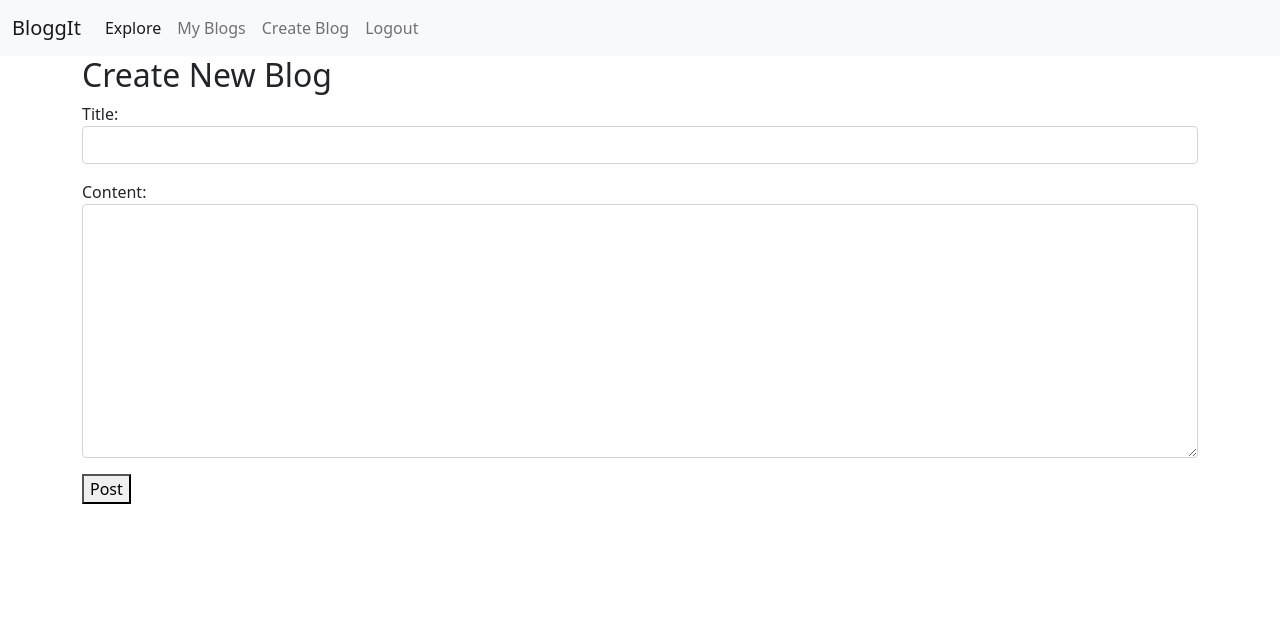
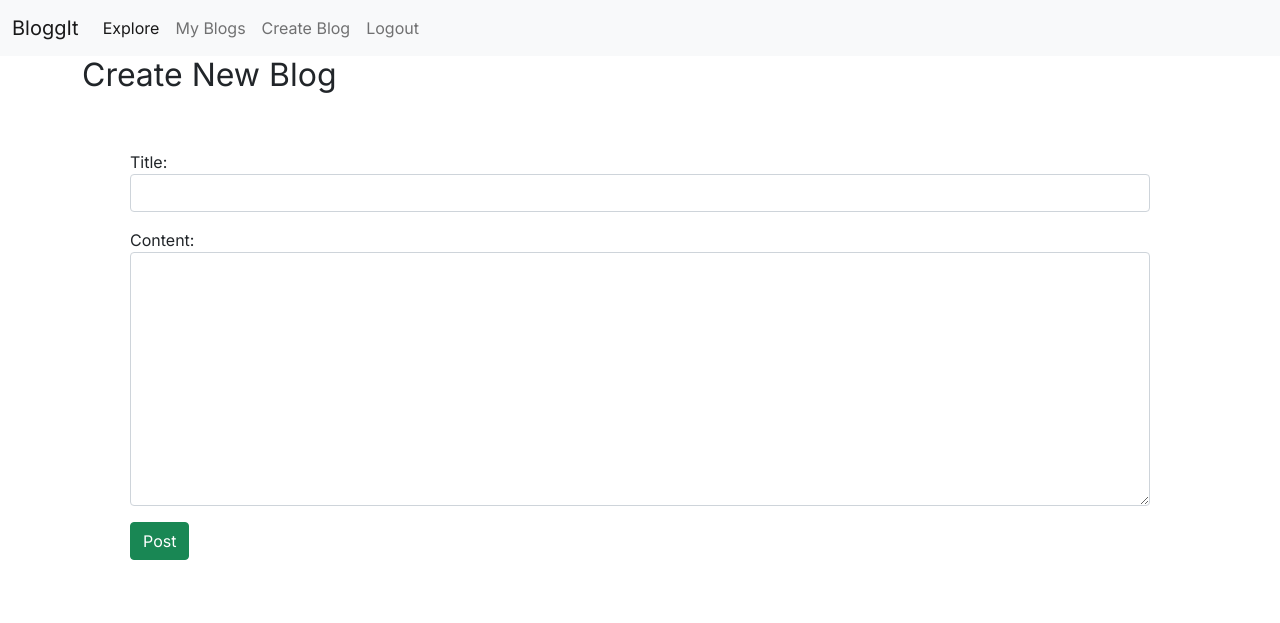
Before and after one commit to taekim90/bloggit, a Django app: page /blogs/create in a window 1280 px wide. Shown: the top 623 px of the page. Run offline with Django 4.2, Linux system fonts and the light colour scheme; the visitor is signed in with stand-in values (Sample User, id 1); some libraries are stand-ins or nearby versions.

Commit message:
added some styling

```diff
--- a/main_app/forms.py
+++ b/main_app/forms.py
@@ -18,6 +18,5 @@ class CommentForm(forms.ModelForm):
         fields = ['user', 'comment']
         widgets = {
             'user': forms.TextInput(attrs={'class': 'form-control', 'value': '', 'id': "user", 'type': 'hidden'}),
-            # 'name': forms.TextInput(attrs={'class': 'form-control'}),
             'comment': forms.Textarea(attrs={'class': 'form-control'}),
         }
--- a/main_app/static/style.css
+++ b/main_app/static/style.css
@@ -1,3 +1,9 @@
+@import url('https://fonts.googleapis.com/css2?family=Inter&display=swap');
+
+body {
+    font-family: 'Inter', sans-serif;
+}
+
 h2 {
     /* color: pink; */
 }
@@ -7,3 +13,11 @@ h2 {
     /* justify-content: center;
     align-items: center; */
 }
+
+.border {
+    border: 5px solid black
+}
+
+.space {
+    padding: 3rem
+}
--- a/main_app/templates/create_blog.html
+++ b/main_app/templates/create_blog.html
@@ -2,14 +2,16 @@
 {% block content %}
 
 {% if user.is_authenticated %}
-    <div>
-        <h2>Create New Blog</h2>
-            <form method = "POST">
+<h2>Create New Blog</h2>
+    <div class="space">
+        <form method = "POST">
+            <div class="mb-3">
                 {% csrf_token %}
                 {{ form.media }}
                 {{ form.as_p }}
-                <button type="submit">Post</button>
-            </form>
+                <button type="submit" class="btn btn-success">Post</button>
+            </div>
+        </form>
     </div>
 
     <script>
--- a/main_app/templates/edit_blog.html
+++ b/main_app/templates/edit_blog.html
@@ -9,7 +9,7 @@
                     {% csrf_token %}
                     {{ form.media }}
                     {{ form.as_p }}
-                    <button type="submit">Post</button>
+                    <button type="submit" class="btn btn-success">Post</button>
                 </div>
             </form>
     </div>
```
Also changed, not shown: main_app/templates/blog_post.html (+10 -18 lines), main_app/templates/blogs_list.html (+6 -6 lines), main_app/templates/explore_list.html (+10 -11 lines).
